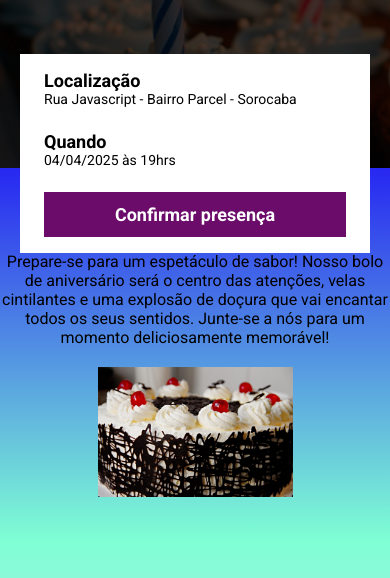
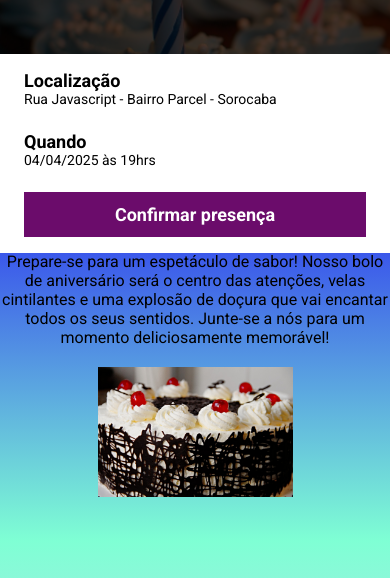
Before and after one commit to pedropoliszuk/exercicio-landing-page-aniversario, a website built with Parcel: page src/index.html in a window 390 px wide. Shown: the part 254-832 px from the top of the page. Built offline with nearby package versions, Linux system fonts and the light colour scheme.

Commit message:
arrumando bug infos bar

```diff
--- a/src/styles/main.scss
+++ b/src/styles/main.scss
@@ -85,7 +85,6 @@ body, html {
 
     @media (max-width: 640px) {
         display: block;
-        margin: 20px;
 
         &__infos {
             display: block;
```
Also changed, not shown: 1 other file.
